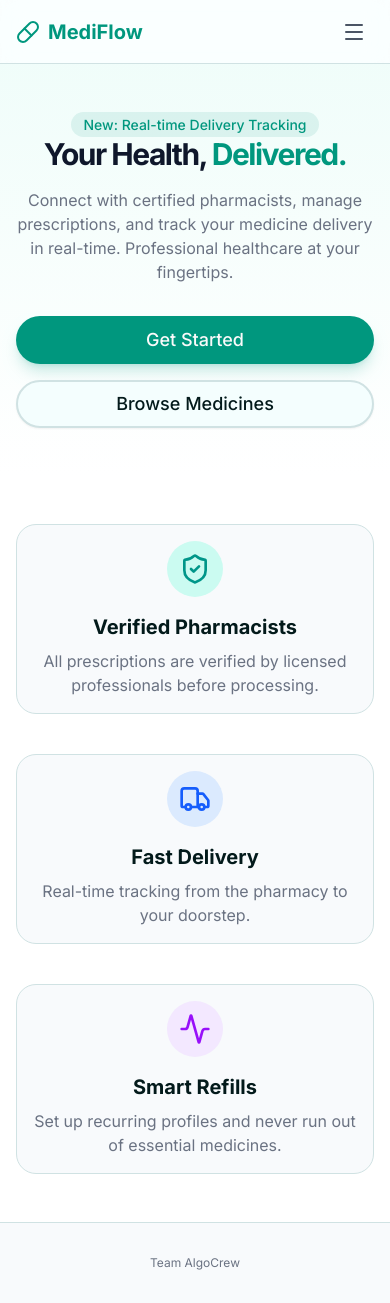
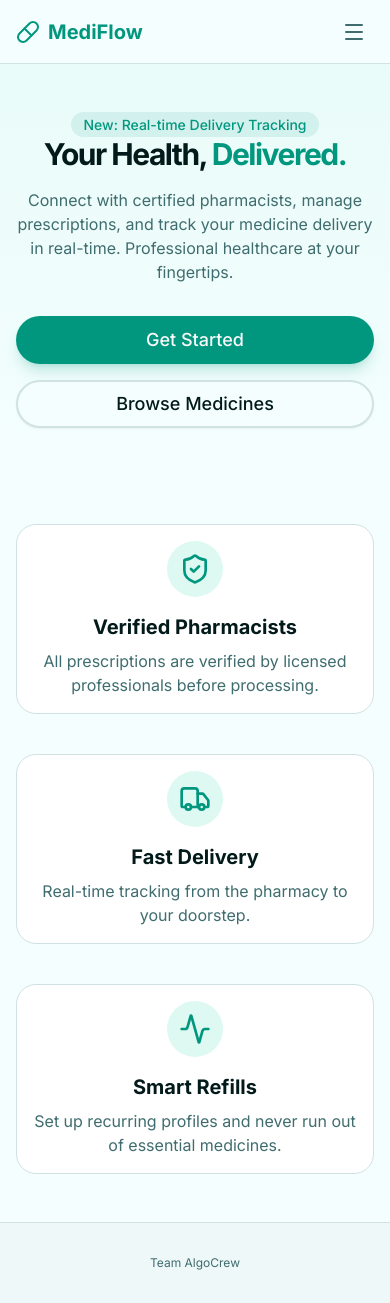
Before and after one commit to adivedpathak/Team-AlgoCrew---HM081, a Next.js app: page / in a window 390 px wide. Built offline with nearby package versions, Linux system fonts and the light colour scheme.

Commit message:
feat: implement initial landing page with hero section, feature highlights, and a responsive header.

```diff
--- a/src/app/page.tsx
+++ b/src/app/page.tsx
@@ -8,17 +8,17 @@ export default function Home() {
     <div className="flex flex-col min-h-screen">
       <LandingHeader />
       <main className="flex-1">
-        <section className="w-full py-12 md:py-24 lg:py-32 xl:py-48 bg-gradient-to-b from-teal-50 to-white dark:from-slate-900 dark:to-slate-950">
-          <div className="container px-4 md:px-6">
+        <section className="w-full py-12 md:py-24 lg:py-32 xl:py-48 bg-gradient-to-b from-secondary/50 to-background">
+          <div className="container px-4 md:px-6 mx-auto">
             <div className="flex flex-col items-center space-y-4 text-center">
               <div className="space-y-4">
                 <span className="px-3 py-1 text-sm font-medium bg-primary/10 text-primary rounded-full">
                   New: Real-time Delivery Tracking
                 </span>
-                <h1 className="text-3xl font-bold tracking-tighter sm:text-4xl md:text-5xl lg:text-6xl/none text-slate-900 dark:text-white">
+                <h1 className="text-3xl font-bold tracking-tighter sm:text-4xl md:text-5xl lg:text-6xl/none text-foreground">
                   Your Health, <span className="text-primary">Delivered.</span>
                 </h1>
-                <p className="mx-auto max-w-[700px] text-gray-500 md:text-xl dark:text-gray-400">
+                <p className="mx-auto max-w-[700px] text-muted-foreground md:text-xl">
                   Connect with certified pharmacists, manage prescriptions, and track your medicine delivery in real-time. Professional healthcare at your fingertips.
                 </p>
               </div>
@@ -38,33 +38,33 @@ export default function Home() {
           </div>
         </section>
 
-        <section className="w-full py-12 md:py-24 lg:py-32 bg-white dark:bg-slate-950">
-          <div className="container px-4 md:px-6">
+        <section className="w-full py-12 md:py-24 lg:py-32 bg-background">
+          <div className="container px-4 md:px-6 mx-auto">
             <div className="grid gap-10 sm:grid-cols-2 lg:grid-cols-3">
-              <div className="flex flex-col items-center text-center p-4 border rounded-2xl hover:border-primary/50 transition-colors bg-slate-50 dark:bg-slate-900/50">
-                <div className="p-3 bg-teal-100 dark:bg-teal-900 rounded-full mb-4">
-                  <ShieldCheck className="h-8 w-8 text-teal-600 dark:text-teal-400" />
+              <div className="flex flex-col items-center text-center p-4 border rounded-2xl hover:border-primary/50 transition-colors bg-card">
+                <div className="p-3 bg-secondary rounded-full mb-4">
+                  <ShieldCheck className="h-8 w-8 text-primary" />
                 </div>
                 <h3 className="text-xl font-bold mb-2">Verified Pharmacists</h3>
-                <p className="text-gray-500 dark:text-gray-400">
+                <p className="text-muted-foreground">
                   All prescriptions are verified by licensed professionals before processing.
                 </p>
               </div>
-              <div className="flex flex-col items-center text-center p-4 border rounded-2xl hover:border-primary/50 transition-colors bg-slate-50 dark:bg-slate-900/50">
-                <div className="p-3 bg-blue-100 dark:bg-blue-900 rounded-full mb-4">
-                  <Truck className="h-8 w-8 text-blue-600 dark:text-blue-400" />
+              <div className="flex flex-col items-center text-center p-4 border rounded-2xl hover:border-primary/50 transition-colors bg-card">
+                <div className="p-3 bg-secondary rounded-full mb-4">
+                  <Truck className="h-8 w-8 text-primary" />
                 </div>
                 <h3 className="text-xl font-bold mb-2">Fast Delivery</h3>
-                <p className="text-gray-500 dark:text-gray-400">
+                <p className="text-muted-foreground">
                   Real-time tracking from the pharmacy to your doorstep.
                 </p>
               </div>
-              <div className="flex flex-col items-center text-center p-4 border rounded-2xl hover:border-primary/50 transition-colors bg-slate-50 dark:bg-slate-900/50">
-                <div className="p-3 bg-purple-100 dark:bg-purple-900 rounded-full mb-4">
-                  <Activity className="h-8 w-8 text-purple-600 dark:text-purple-400" />
+              <div className="flex flex-col items-center text-center p-4 border rounded-2xl hover:border-primary/50 transition-colors bg-card">
+                <div className="p-3 bg-secondary rounded-full mb-4">
+                  <Activity className="h-8 w-8 text-primary" />
                 </div>
                 <h3 className="text-xl font-bold mb-2">Smart Refills</h3>
-                <p className="text-gray-500 dark:text-gray-400">
+                <p className="text-muted-foreground">
                   Set up recurring profiles and never run out of essential medicines.
                 </p>
               </div>
@@ -72,8 +72,8 @@ export default function Home() {
           </div>
         </section>
       </main>
-      <footer className="flex flex-col gap-2 sm:flex-row py-8 w-full shrink-0 items-center px-4 md:px-6 border-t mt-auto bg-slate-50 dark:bg-slate-900">
-        <p className="text-xs text-gray-500 dark:text-gray-400">Team AlgoCrew</p>
+      <footer className="flex flex-col gap-2 sm:flex-row py-8 w-full shrink-0 items-center px-4 md:px-6 border-t mt-auto bg-muted/50">
+        <p className="text-xs text-muted-foreground">Team AlgoCrew</p>
       </footer>
     </div>
   )
--- a/src/components/landing-header.tsx
+++ b/src/components/landing-header.tsx
@@ -9,7 +9,7 @@ export function LandingHeader() {
     const [isMenuOpen, setIsMenuOpen] = useState(false)
 
     return (
-        <header className="px-4 lg:px-6 h-16 flex items-center border-b bg-white/50 backdrop-blur-md sticky top-0 z-50 justify-between">
+        <header className="px-4 lg:px-6 h-16 flex items-center border-b bg-background/80 backdrop-blur-md sticky top-0 z-50 justify-between">
             <Link className="flex items-center justify-center font-bold text-xl text-primary gap-2" href="#">
                 <Pill className="h-6 w-6" />
                 <span>MediFlow</span>
@@ -27,7 +27,7 @@ export function LandingHeader() {
 
             {/* Mobile Menu Toggle */}
             <button
-                className="sm:hidden p-2 text-gray-600 hover:text-primary transition-colors"
+                className="sm:hidden p-2 text-muted-foreground hover:text-primary transition-colors"
                 onClick={() => setIsMenuOpen(!isMenuOpen)}
             >
                 {isMenuOpen ? <X className="h-6 w-6" /> : <Menu className="h-6 w-6" />}
@@ -35,16 +35,16 @@ export function LandingHeader() {
 
             {/* Mobile Nav Overlay */}
             {isMenuOpen && (
-                <div className="absolute top-16 left-0 w-full bg-white border-b shadow-lg sm:hidden flex flex-col p-4 space-y-4 animate-in slide-in-from-top-2">
+                <div className="absolute top-16 left-0 w-full bg-background border-b shadow-lg sm:hidden flex flex-col p-4 space-y-4 animate-in slide-in-from-top-2">
                     <Link
-                        className="text-sm font-medium hover:text-primary transition-colors p-2 hover:bg-gray-50 rounded-md"
+                        className="text-sm font-medium hover:text-primary transition-colors p-2 hover:bg-accent rounded-md"
                         href="/login"
                         onClick={() => setIsMenuOpen(false)}
                     >
                         Login
                     </Link>
                     <Link
-                        className="text-sm font-medium hover:text-primary transition-colors p-2 hover:bg-gray-50 rounded-md"
+                        className="text-sm font-medium hover:text-primary transition-colors p-2 hover:bg-accent rounded-md"
                         href="/register"
                         onClick={() => setIsMenuOpen(false)}
                     >
```
